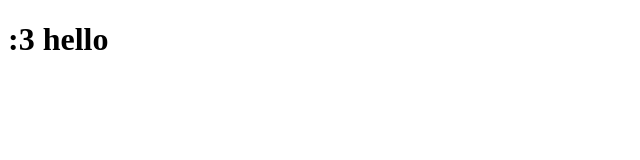
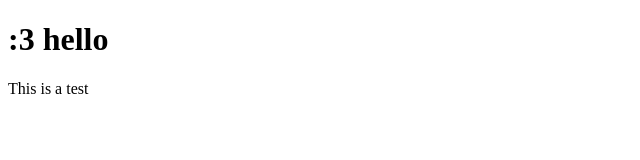
Before and after one commit to leafon5/leafon2137.github.io, a plain HTML site: page index.html in a window 1280 px wide. Shown: the full height of the page, 0-640 px from the left. Drawn offline with Linux system fonts and the light colour scheme.

Commit message:
Update index.html

```diff
--- a/index.html
+++ b/index.html
@@ -5,5 +5,6 @@
   </head>
   <body>
     <h1>:3 hello</h1>
+    <p1>This is a test</p1>
   </body>
 </html>
```
